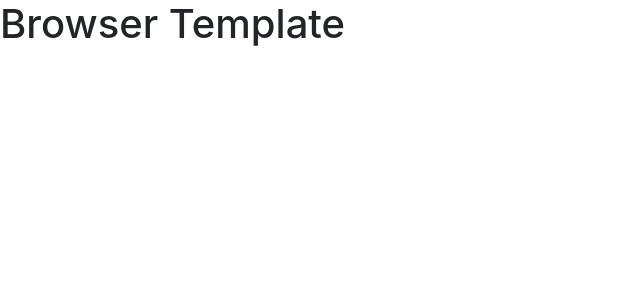
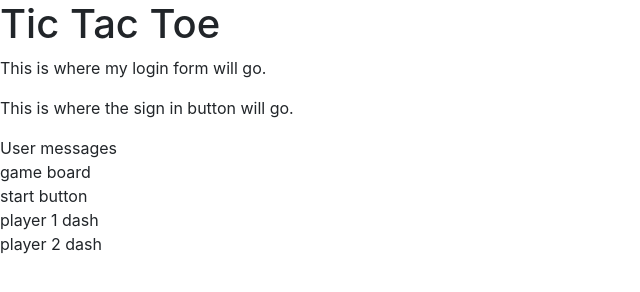
Before and after one commit to asangurima/ale-tic-tac-toe-client, a website built with webpack: page index.html in a window 1280 px wide. Shown: the whole page, without its empty margins (0-640 px from the left). Built offline with nearby package versions, Linux system fonts and the light colour scheme.

Commit message:
Add basic HTML sections
Start to lay out wireframe in HTML

```diff
--- a/index.html
+++ b/index.html
@@ -12,6 +12,18 @@
       <script src="public/application.js" type="text/javascript" charset="utf-8" defer></script>
     </head>
     <body>
-      <h1>Browser Template</h1>
+      <header>
+        <h1>Tic Tac Toe</h1>
+        <p>This is where my login form will go.</p>
+        <p>This is where the sign in button will go.</p>
+      </header>
+      <main>
+        <section>User messages</section>
+        <section>game board</section>
+        <section>start button</section>
+        <section>player 1 dash</section>
+        <section>player 2 dash</section>
+      </main>
+      <footer></footer>
     </body>
 </html>
```
